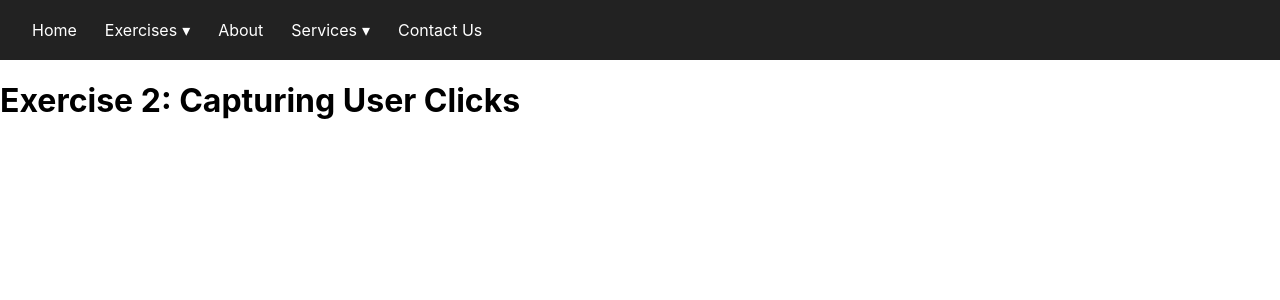
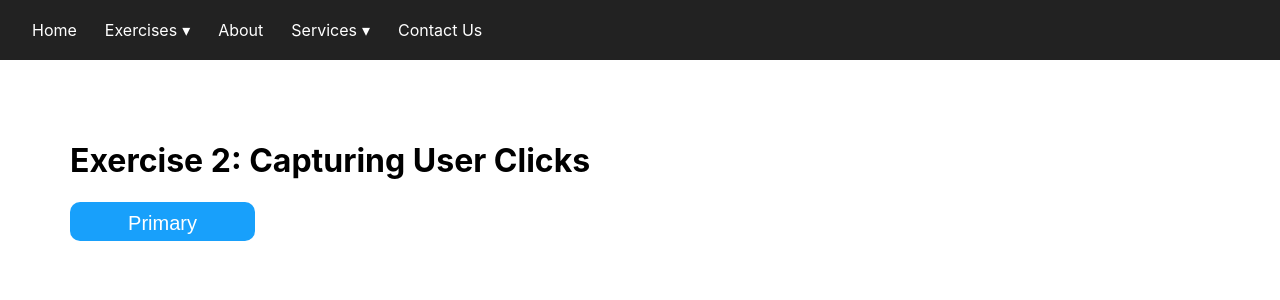
Before and after one commit to nescalan/coderfiles, a React (Create React App) app: page /exercise2 in a window 1280 px wide. Shown: the top 300 px of the page. Built offline with nearby package versions, Linux system fonts and the light colour scheme.

Commit message:
Exercise 2: Completed Exercise

```diff
--- /dev/null
+++ b/src/components/Buttons/ClickButton/ClickButton.css
@@ -0,0 +1,19 @@
+.btn {
+  width: 185px;
+  height: 39px;
+  padding: 10px;
+
+  color: #fff;
+  font-size: 20px;
+  text-align: center;
+  text-decoration: none;
+
+  border: none;
+  border-radius: 10px;
+
+  background: #18a0fb;
+}
+.btn:hover {
+  text-decoration: none;
+  background: #3cb0fd;
+}
--- /dev/null
+++ b/src/components/Buttons/ClickButton/ClickButton.jsx
@@ -0,0 +1,11 @@
+import "./ClickButton.css";
+
+const ClickButton = (props) => {
+  return (
+    <button onClick={() => console.log("clicked")} className="btn">
+      {props.children}
+    </button>
+  );
+};
+
+export { ClickButton };
--- a/src/components/index.js
+++ b/src/components/index.js
@@ -1,3 +1,4 @@
 import { App } from "./App/App";
+import { ClickButton } from "./Buttons/ClickButton/ClickButton";
 
-export { App };
+export { App, ClickButton };
--- a/src/pages/Exercise2/Exercise2.jsx
+++ b/src/pages/Exercise2/Exercise2.jsx
@@ -1,7 +1,10 @@
 const Exercise2 = () => {
   return (
-    <div>
+    <div className="container">
       <h1>Exercise 2: Capturing User Clicks</h1>
+      <button className="btn" onClick={() => alert("Clicked!!!")}>
+        Primary
+      </button>
     </div>
   );
 };
--- a/src/pages/Layout/Layout.jsx
+++ b/src/pages/Layout/Layout.jsx
@@ -13,10 +13,10 @@ const Layout = () => {
             <Link to="/">Home</Link>
           </li>
           <li>
-            <Link to="/" class="dropdown-arrow">
+            <Link to="/" className="dropdown-arrow">
               Exercises
             </Link>
-            <ul class="sub-menus">
+            <ul className="sub-menus">
               <li>
                 <Link to="/exercise1">Exercise 1</Link>
               </li>
@@ -50,18 +50,18 @@ const Layout = () => {
             <Link to="http://">About</Link>
           </li>
           <li>
-            <Link to="http://" class="dropdown-arrow">
+            <Link to="http://" className="dropdown-arrow">
               Services
             </Link>
-            <ul class="sub-menus">
+            <ul className="sub-menus">
               <li>
-                <Link to="http://">Services 1</Link>
+                <Link to="http://">Services Sub Menu 1</Link>
               </li>
               <li>
-                <Link to="http://">Services 2</Link>
+                <Link to="http://">Services Sub Menu 2</Link>
               </li>
               <li>
-                <Link to="http://">Services 3</Link>
+                <Link to="http://">Services Sub Menu 3</Link>
               </li>
             </ul>
           </li>
```
Also changed, not shown: package.json (+7 -1 lines), src/pages/Exercise2/Exercise2.css (added), 1 other file (tests, documents, lock files or other folders).
